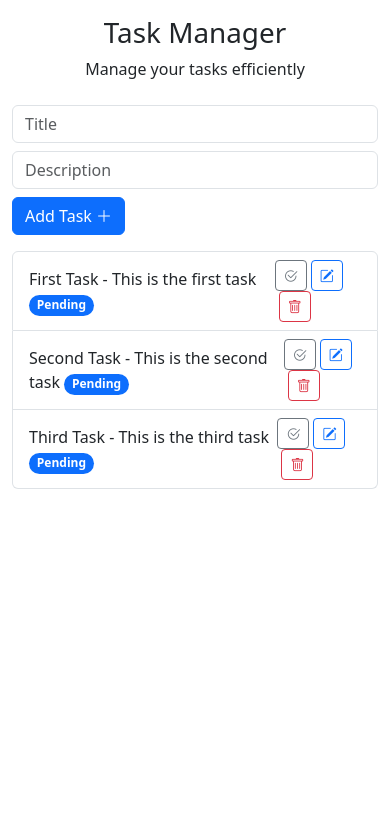
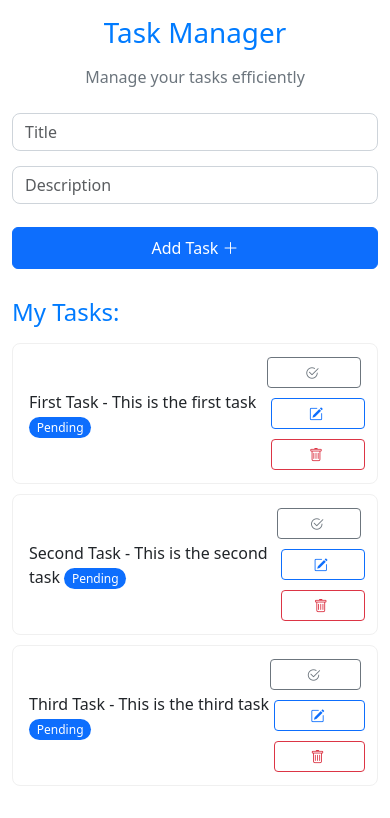
Before and after one commit to LuccaHiratsuca/NTT-ToDo_List, an Angular app: page / in a window 390 px wide. Shown: the top 818 px of the page. Built offline with nearby package versions, Linux system fonts and the light colour scheme.

Commit message:
feat: adjusts in css

```diff
--- a/src/app/components/Home/home.component.css
+++ b/src/app/components/Home/home.component.css
@@ -1,8 +1,98 @@
-/* Custom styles for buttons and icons for better alignment and spacing */
+/* Container and Overall Layout */
+.container {
+    max-width: 800px; /* Adjust based on your preference */
+    margin: auto;
+}
+
+/* Titles and Text */
+h1 {
+    color: #007bff; /* Bootstrap primary color */
+    margin-bottom: 1rem;
+}
+
+p {
+    color: #6c757d; /* Bootstrap secondary text color */
+}
+
+/* Task Items */
+.list-group-item {
+    margin-bottom: 10px; /* Adds space between tasks */
+    border-radius: 0.5rem; /* Rounded corners for a softer look */
+    border: 1px solid #f0f0f0; /* Light border for each task */
+    transition: transform 0.2s; /* Smooth transition for hover effect */
+}
+
+.list-group-item:hover {
+    transform: scale(1.02); /* Slightly enlarge task items on hover */
+}
+
+/* Status Badge */
+.badge {
+    font-weight: normal; /* Less bold */
+}
+
+/* Buttons and Icons */
+.btn-outline-primary, .btn-outline-secondary, .btn-outline-danger {
+    margin: 0 5px; /* Consistent spacing around buttons */
+}
+
+.btn-sm i {
+    margin-right: 4px; /* Space between icon and button text, if you add text */
+}
+
+/* Input and Modal Styles */
+input[type="text"], .modal-body {
+    margin-bottom: 15px; /* Spacing after each input */
+}
+
+.modal-content {
+    border-radius: 0.5rem; /* Rounded corners for the modal */
+}
+
+.modal-header, .modal-footer {
+    border-bottom: none; /* Remove default borders */
+    border-top: none; /* Remove default borders in footer */
+}
+
+/* Additional Styling for Modal Header */
+.modal-title {
+    color: #007bff; /* Use Bootstrap's primary color */
+}
+
+.btn-close {
+    filter: invert(0.5) sepia(1) saturate(5) hue-rotate(175deg); /* Enhance close button visibility */
+}
+
+/* Form Control Enhancement */
+.form-control {
+    border-radius: 0.5rem;
+    border: 1px solid #ced4da;
+}
+
+/* Adjust Button Padding for Better Touch Interaction */
+.btn {
+    padding: 0.5rem 1rem; /* Slightly larger padding for easier clicking */
+}
+
+.my-tasks-title {
+    color: #007bff; /* Use the primary color for consistency with the application's theme */
+    font-weight: 500; /* Medium font weight for better visibility */
+    font-size: 1.5rem; /* Adjusted font size for clear section demarcation */
+}
+
+/* Ensure existing custom styles for buttons and icons are also included */
 .btn-sm {
     padding: 0.25rem 0.5rem;
-  }
+}
 
-  .bi {
+.bi {
     margin-bottom: 0.125rem;
-  }
+}
+
+/* Responsive Adjustments */
+@media (max-width: 768px) {
+    .btn-sm, .btn {
+        width: 100%; /* Full-width buttons on smaller screens */
+        margin: 5px 0; /* Space between buttons when stacked */
+    }
+}
--- a/src/app/components/Home/home.component.html
+++ b/src/app/components/Home/home.component.html
@@ -1,5 +1,4 @@
 <div class="container mt-3">
-
     <div class="text-center mb-4">
         <h1>Task Manager</h1>
         <p>Manage your tasks efficiently</p>
@@ -11,11 +10,13 @@
         <button class="btn btn-primary mt-2" (click)="addTask()">Add Task <i class="bi bi-plus-lg"></i></button>
     </div>
 
-    <div *ngIf="tasksService.tasks.length === 0" class="alert alert-warning mt-3">
+    <h2 class="my-tasks-title mt-4 mb-3">My Tasks:</h2>
+
+    <div *ngIf="tasksService.tasks.length === 0" class="alert alert-warning">
         No tasks found! Start adding some.
     </div>
 
-    <div *ngIf="tasksService.tasks.length > 0" class="mt-3">
+    <div *ngIf="tasksService.tasks.length > 0">
         <ul class="list-group">
         <li class="list-group-item d-flex justify-content-between align-items-center" *ngFor="let task of tasksService.tasks; let i = index" [ngClass]="{'list-group-item-success': task.done}">
             <div>
```
Lines whose indentation alone changed are shown as unchanged.
